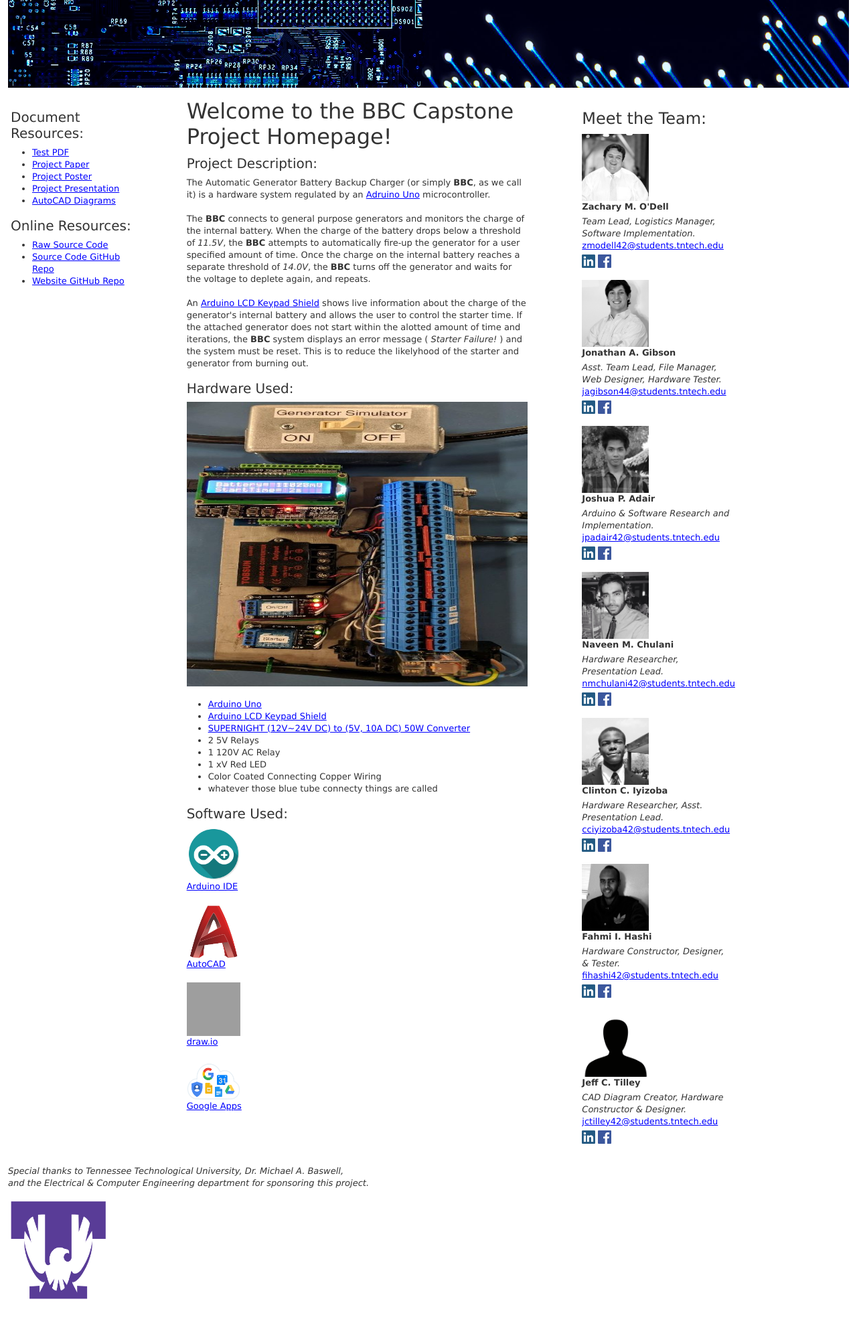
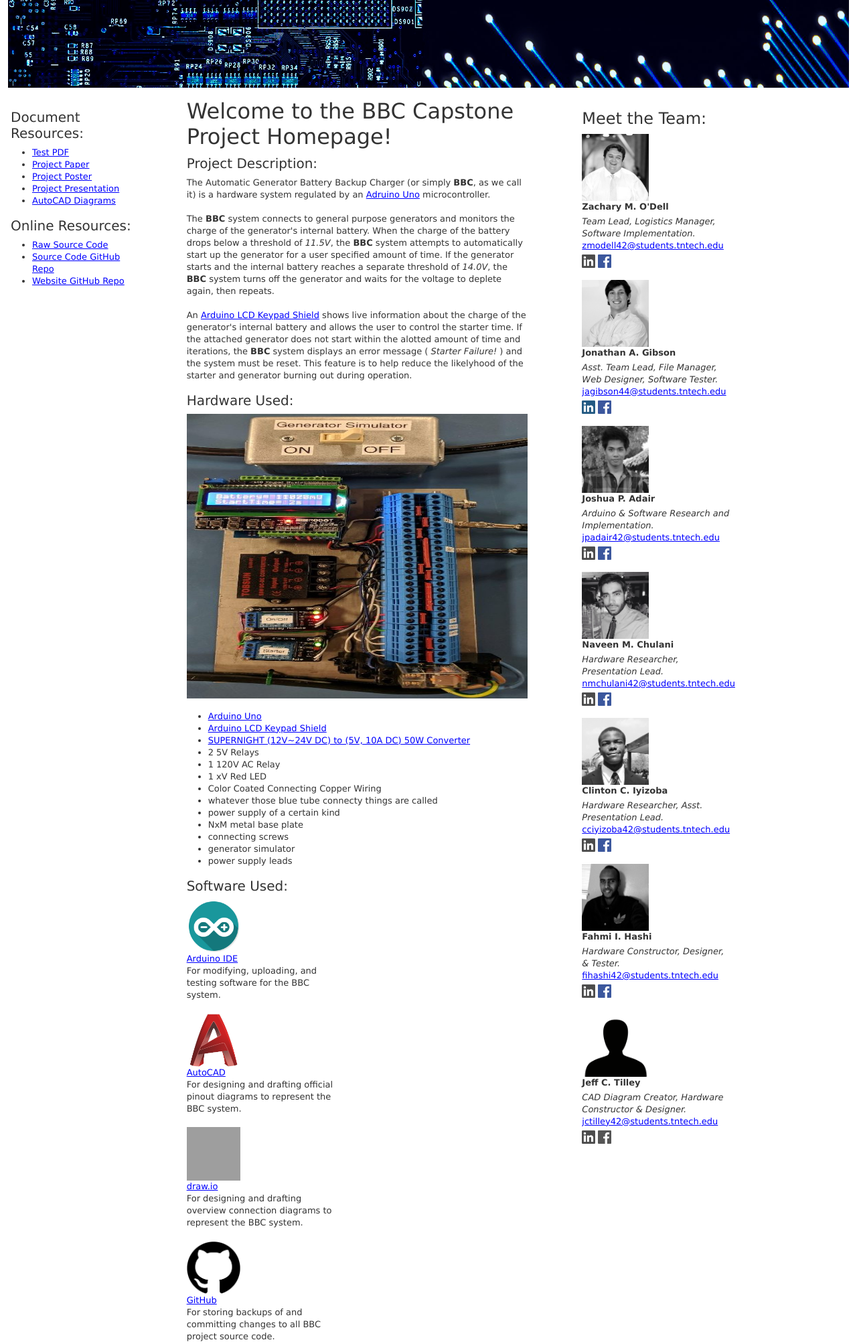
Before and after one commit to Lexxeous/capstone_2_website, a Rails app: page / in a window 1280 px wide. Shown: the top 2007 px of the page at 67% size. Before the commit the page ends 1940 px from the top, so only its background shows below. Run offline with Rails 7, Linux system fonts and the light colour scheme; style sheets or scripts are compiled from the project's sources; some libraries are stand-ins or nearby versions; grey boxes are pictures that could not be loaded.

Commit message:
Software documentation & details

```diff
--- a/app/views/welcome/index.html.haml
+++ b/app/views/welcome/index.html.haml
@@ -43,17 +43,17 @@
           %br
           The
           %b BBC
-          connects to general purpose generators and monitors the charge of the internal battery. When the charge of the battery drops below a threshold of
+          system connects to general purpose generators and monitors the charge of the generator's internal battery. When the charge of the battery drops below a threshold of
           =succeed "," do
             %i 11.5V
           the
           %b BBC
-          attempts to automatically fire-up the generator for a user specified amount of time. Once the charge on the internal battery reaches a separate threshold of
+          system attempts to automatically start up the generator for a user specified amount of time. If the generator starts and the internal battery reaches a separate threshold of
           =succeed "," do
             %i 14.0V
           the
           %b BBC
-          turns off the generator and waits for the voltage to deplete again, and repeats.
+          system turns off the generator and waits for the voltage to deplete again, then repeats.
           %br
           %br
           An
@@ -62,7 +62,7 @@
           %b BBC
           system displays an error message (
           %i Starter Failure!
-          ) and the system must be reset. This is to reduce the likelyhood of the starter and generator from burning out.
+          ) and the system must be reset. This feature is to help reduce the likelyhood of the starter and generator burning out during operation.
 
           %h5 Hardware Used:
           .row.justify-content-center
@@ -80,38 +80,81 @@
             %li 1 xV Red LED
             %li Color Coated Connecting Copper Wiring
             %li whatever those blue tube connecty things are called
+            %li power supply of a certain kind
+            %li NxM metal base plate
+            %li connecting screws
+            %li generator simulator
+            %li power supply leads
           %h5 Software Used:
-          .row.justify-content-start.pl-3
+          .row.justify-content-start.align-items-center.pl-3
             .flex-col.pr-3
               .flex-row
                 =image_tag "arduino_logo.png", size: "80x80"
             .flex-col.bio
               .flex-row
                 =link_to "Arduino IDE", "https://www.arduino.cc/en/Main/Software"
+                %br
+                For modifying, uploading, and testing software for the BBC system.
           %br
-          .row.justify-content-start.pl-3
+          .row.justify-content-start.align-items-center.pl-3
             .flex-col.pr-3
               .flex-row
                 =image_tag "autocad_logo.png", size: "80x80"
             .flex-col.bio
               .flex-row
                 =link_to "AutoCAD", "https://www.autodesk.com/products/autocad/overview"
+                %br
+                For designing and drafting official pinout diagrams to represent the BBC system.
           %br
-          .row.justify-content-start.pl-3
+          .row.justify-content-start.align-items-center.pl-3
             .flex-col.pr-3
               .flex-row
                 =image_tag "draw_io_logo.png", size: "80x80"
             .flex-col.bio
               .flex-row
                 =link_to "draw.io", "https://www.draw.io/"
+                %br
+                For designing and drafting overview connection diagrams to represent the BBC system.
           %br
-          .row.justify-content-start.pl-3
+          .row.justify-content-start.align-items-center.pl-3
+            .flex-col.pr-3
+              .flex-row
+                =image_tag "github_logo.png", size: "80x80"
+            .flex-col.bio
+              .flex-row
+                =link_to "GitHub", "https://github.com"
+                %br
+                For storing backups of and committing changes to all BBC project source code.
+          %br
+          .row.justify-content-start.align-items-center.pl-3
             .flex-col.pr-3
               .flex-row
                 =image_tag "google_apps_logo.png", size: "80x60"
             .flex-col.bio
               .flex-row
                 =link_to "Google Apps", "https://apps.google.com/user/hub"
+                %br
+                For creating, sharing, storing, and managing files amongst all team members for the BBC project.
+          %br
+          .row.justify-content-start.align-items-center.pl-3
+            .flex-col.pr-3
+              .flex-row.pr-3
+                =image_tag "heroku_logo.png", size: "62x75"
+            .flex-col.bio
+              .flex-row
+                =link_to "Heroku", "https://dashboard.heroku.com/"
+                %br
+                For publically creating, deploying, and testing the BBC project homepage website.
+          %br
+          .row.justify-content-start.align-items-center.pl-3
+            .flex-col.pr-3
+              .flex-row.pr-3
+                =image_tag "ror_logo.png", size: "62x75"
+            .flex-col.bio
+              .flex-row
+                =link_to "Ruby on Rails", "https://rubyonrails.org/"
+                %br
+                For locally designing, creating, and testing the BBC project homepage website.
           %br
       .col-md-4.p-3
         .row.justify-content-start
@@ -128,7 +171,7 @@
             .flex-row
               =link_to "zmodell42@students.tntech.edu", "mailto:zmodell42@students.tntech.edu"
             .flex-row.pt-1
-              =link_to (image_tag "linkedin_logo.png", size: "20x20"), welcome_path
+              =link_to (image_tag "grey_linkedin_logo.png", size: "20x20"), welcome_path
               =link_to (image_tag "facebook_logo.png", size: "20x20"), "https://www.facebook.com/zac.odell.1"
         %br
         .row.justify-content-start
@@ -139,7 +182,7 @@
             .flex-row
               %b Jonathan A. Gibson
             .flex-row.pt-1
-              %i Asst. Team Lead, File Manager, Web Designer, Hardware Tester.
+              %i Asst. Team Lead, File Manager, Web Designer, Software Tester.
             .flex-row
               =link_to "jagibson44@students.tntech.edu", "mailto:jagibson44@students.tntech.edu"
             .flex-row.pt-1
@@ -158,7 +201,7 @@
             .flex-row
               =link_to "jpadair42@students.tntech.edu", "mailto:jpadair42@students.tntech.edu"
             .flex-row.pt-1
-              =link_to (image_tag "linkedin_logo.png", size: "20x20"), welcome_path
+              =link_to (image_tag "grey_linkedin_logo.png", size: "20x20"), welcome_path
               =link_to (image_tag "facebook_logo.png", size: "20x20"), "https://www.facebook.com/joshua.adair.71"
         %br
         .row.justify-content-start
@@ -173,7 +216,7 @@
             .flex-row
               =link_to "nmchulani42@students.tntech.edu", "mailto:nmchulani42@students.tntech.edu"
             .flex-row.pt-1
-              =link_to (image_tag "linkedin_logo.png", size: "20x20"), welcome_path
+              =link_to (image_tag "grey_linkedin_logo.png", size: "20x20"), welcome_path
               =link_to (image_tag "facebook_logo.png", size: "20x20"), "https://www.facebook.com/naveen.chulani"
         %br
         .row.justify-content-start
@@ -188,7 +231,7 @@
             .flex-row
               =link_to "cciyizoba42@students.tntech.edu", "mailto:cciyizoba42@students.tntech.edu"
             .flex-row.pt-1
-              =link_to (image_tag "linkedin_logo.png", size: "20x20"), welcome_path
+              =link_to (image_tag "grey_linkedin_logo.png", size: "20x20"), welcome_path
               =link_to (image_tag "facebook_logo.png", size: "20x20"), "https://www.facebook.com/chikwelueze.iyizoba"
         %br
         .row.justify-content-start
@@ -203,7 +246,7 @@
             .flex-row
               =link_to "fihashi42@students.tntech.edu", "mailto:fihashi42@students.tntech.edu"
             .flex-row.pt-1
-              =link_to (image_tag "linkedin_logo.png", size: "20x20"), welcome_path
+              =link_to (image_tag "grey_linkedin_logo.png", size: "20x20"), welcome_path
               =link_to (image_tag "facebook_logo.png", size: "20x20"), "https://www.facebook.com/fahmii2"
         %br
         .row.justify-content-start
@@ -218,8 +261,8 @@
             .flex-row
               =link_to "jctilley42@students.tntech.edu", "mailto:jctilley42@students.tntech.edu"
             .flex-row.pt-1
-              =link_to (image_tag "linkedin_logo.png", size: "20x20"), welcome_path
-              =link_to (image_tag "facebook_logo.png", size: "20x20"), welcome_path
+              =link_to (image_tag "grey_linkedin_logo.png", size: "20x20"), welcome_path
+              =link_to (image_tag "grey_facebook_logo.png", size: "20x20"), welcome_path
     .row.pt-3.justify-content-center
       %i Special thanks to Tennessee Technological University, Dr. Michael A. Baswell,
     .row.p-0.justify-content-center
```
Also changed, not shown: app/assets/images/github_logo.png (added), app/assets/images/grey_facebook_logo.png (added), app/assets/images/grey_linkedin_logo.png (added), app/assets/images/heroku_logo.png (added), app/assets/images/ror_logo.png (added).
